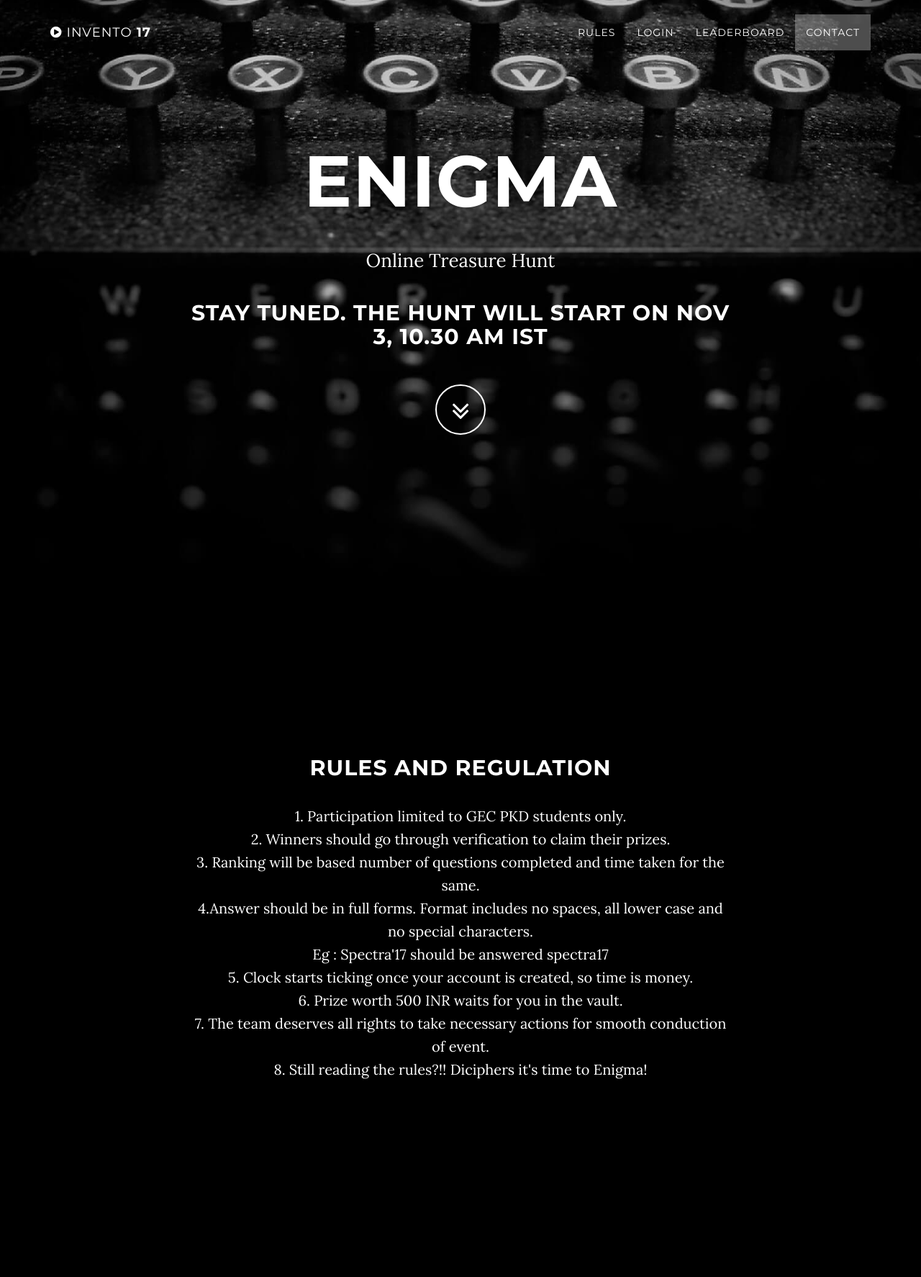
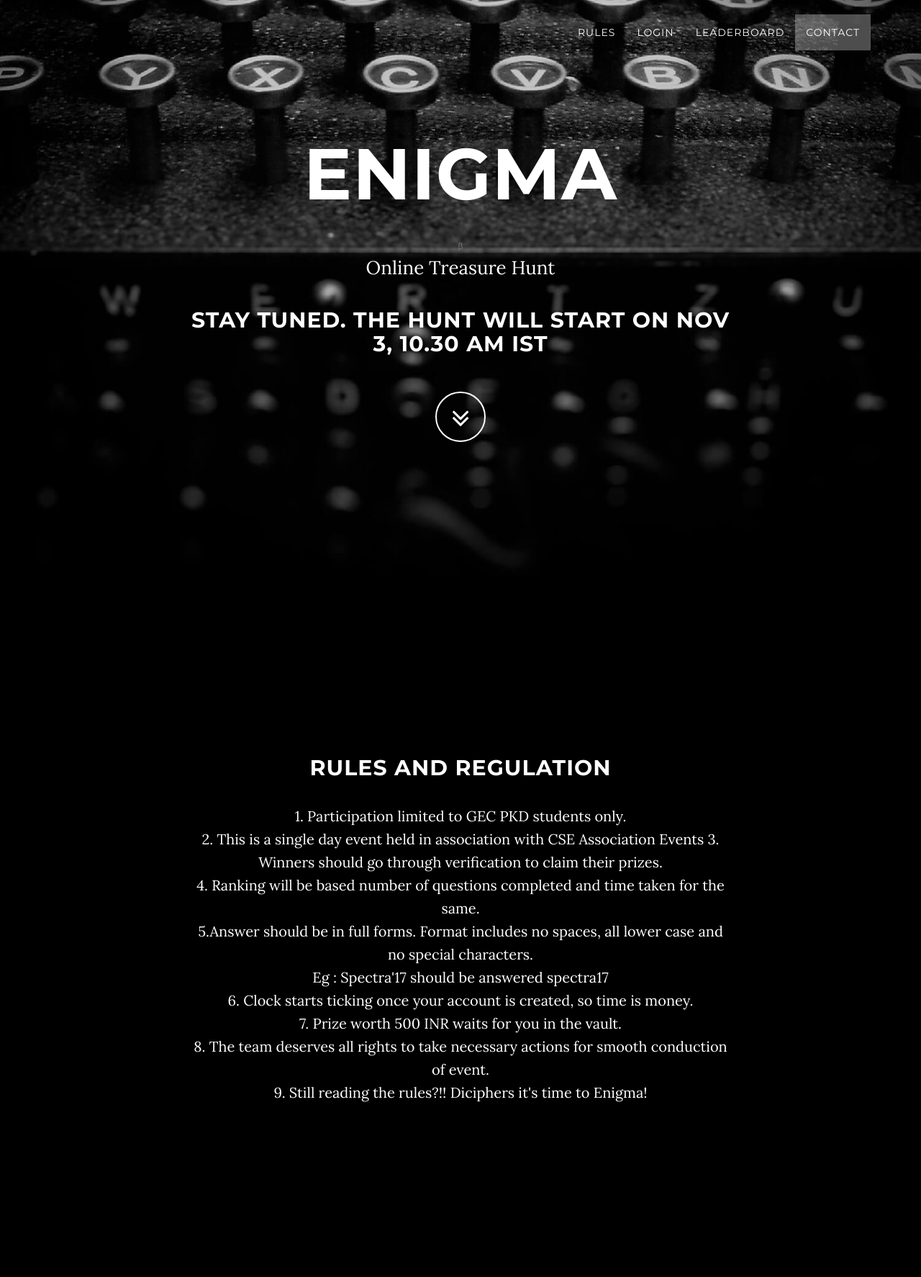
Before and after one commit to biswaz/Enigma, a Django app: page / in a window 1280 px wide. Shown: the top 1774 px of the page at 72% size. Run offline with Django 3.2, Linux system fonts and the light colour scheme; some libraries are stand-ins or nearby versions.

Commit message:
changed rules

```diff
--- a/enigma/templates/home.html
+++ b/enigma/templates/home.html
@@ -41,9 +41,11 @@
         <button type="button" class="navbar-toggle" data-toggle="collapse" data-target=".navbar-main-collapse">
           Menu <i class="fa fa-bars"></i>
         </button>
+        <!--
         <a class="navbar-brand" href="http://inventogec.in">
           <i class="fa fa-play-circle"></i> <span class="light">INVENTO</span> 17
         </a>
+      -->
       </div>
 
       <div class="collapse navbar-collapse navbar-right navbar-main-collapse">
@@ -81,6 +83,7 @@
         <div class="row">
           <div class="col-md-8 col-md-offset-2">
             <h1 class="brand-heading">ENIGMA</h1>
+            <small class="text-muted">β</small>
             <p class="intro-text">Online Treasure Hunt</p>
             <h2>Stay Tuned. The hunt will start on Nov 3, 10.30 AM IST</h2>
               <a href="#about" class="btn btn-circle page-scroll">
@@ -115,14 +118,15 @@
             ❇️️ Dear hackers, we ban like hell :)<br>
 -->
             1. Participation limited to GEC PKD students only.<br>
-            2. Winners should go through verification to claim their prizes.<br>
-            3. Ranking will be based number of questions completed and time taken for the same.<br>
-            4.Answer should be in full forms. Format includes no spaces, all lower case and no special characters.<br>
-            Eg : Spectra'17 should be answered spectra17<br>
-            5. Clock starts ticking once your account is created, so time is money.<br>
-            6. Prize worth 500 INR waits for you in the vault.<br>
-            7. The team deserves all rights to take necessary actions for smooth conduction of event.<br>
-            8. Still reading the rules?!! Diciphers it's time to Enigma!<br>
+            2. This is a single day event held in association with CSE Association Events
+            3. Winners should go through verification to claim their prizes.<br>
+            4. Ranking will be based number of questions completed and time taken for the same.<br>
+            5.Answer should be in full forms. Format includes no spaces, all lower case and no special characters.<br>
+              Eg : Spectra'17 should be answered spectra17<br>
+            6. Clock starts ticking once your account is created, so time is money.<br>
+            7. Prize worth 500 INR waits for you in the vault.<br>
+            8. The team deserves all rights to take necessary actions for smooth conduction of event.<br>
+            9. Still reading the rules?!! Diciphers it's time to Enigma!<br>
 
           </p>
 
```
